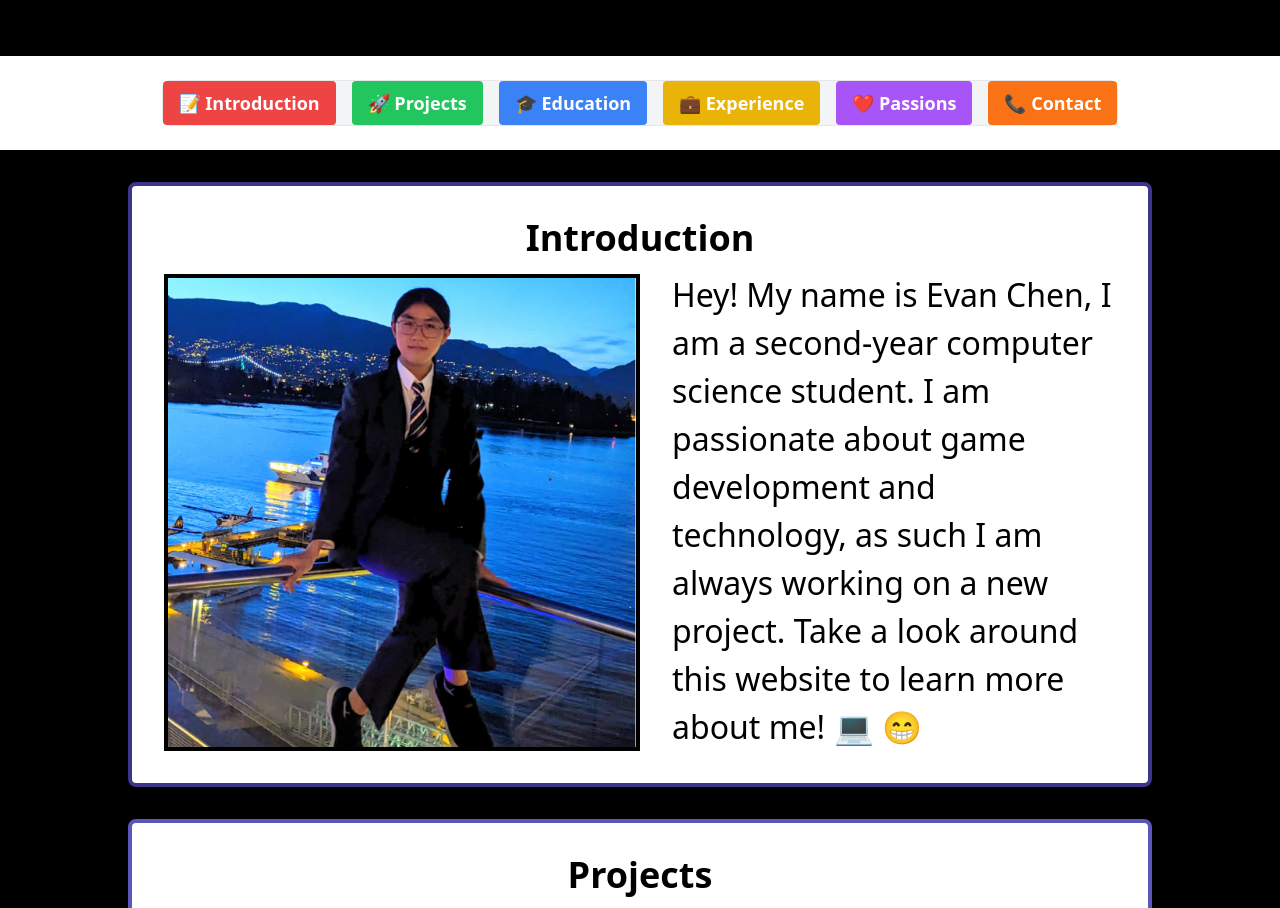
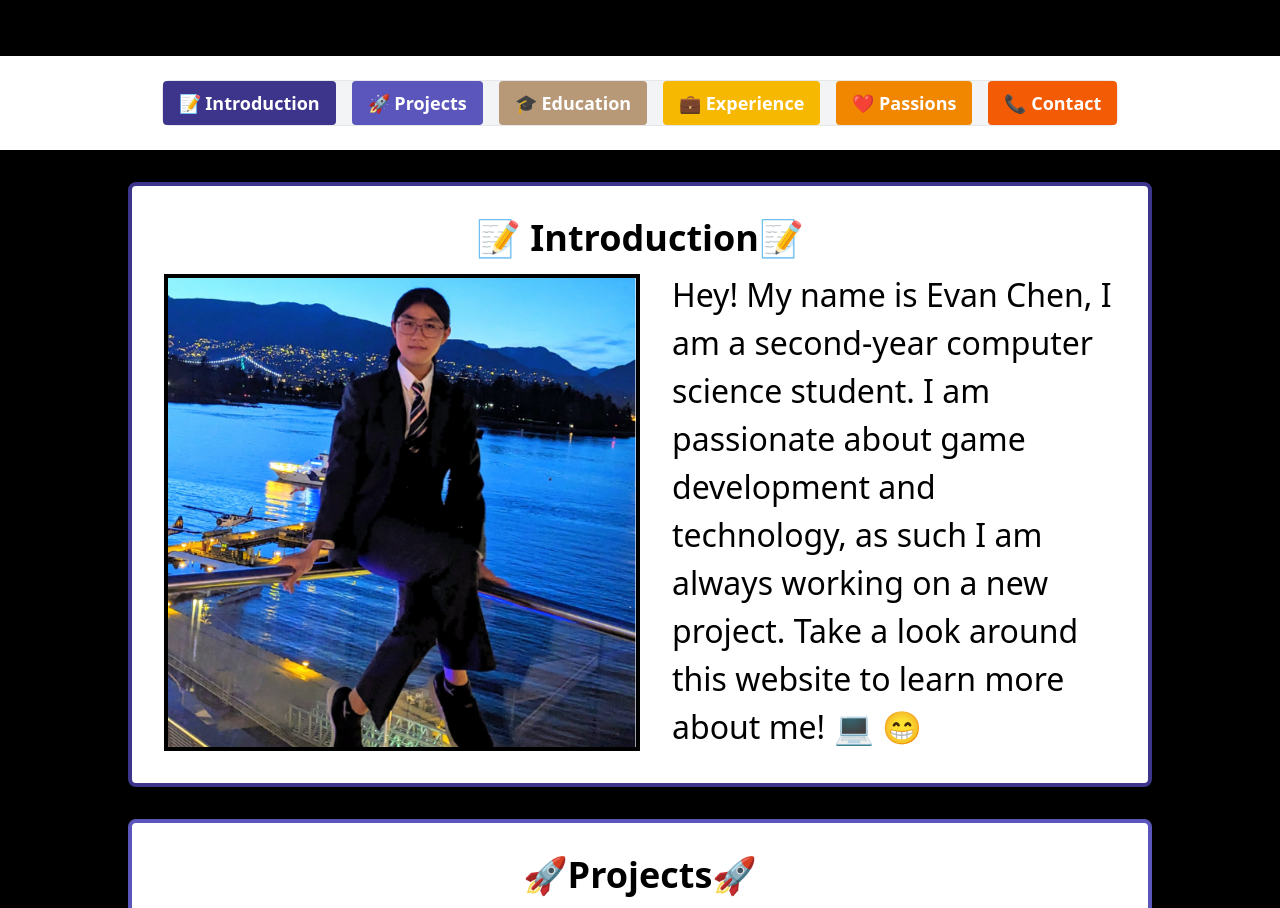
Before and after one commit to EvanDongChen/EvanDongChen.github.io, a plain HTML site: page index.html in a window 1280 px wide. Shown: the part 184-1092 px from the top of the page. Drawn offline with Linux system fonts and the light colour scheme.

Commit message:
Added Emojis next to each title, Color Scheme for Buttons

```diff
--- a/index.html
+++ b/index.html
@@ -20,12 +20,12 @@
 <!-- Navigation Bar -->
 <div class="flex justify-center py-6 bg-white sticky top-0 z-20 shadow-md">
     <div class="flex space-x-4 border p-2 rounded-lg bg-gray-100">
-        <button class="scroll-btn bg-red-500 text-white text-lg font-semibold px-4 py-2 rounded" data-target="#section1">📝 Introduction</button>
-        <button class="scroll-btn bg-green-500 text-white text-lg font-semibold px-4 py-2 rounded" data-target="#section2">🚀 Projects</button>
-        <button class="scroll-btn bg-blue-500 text-white text-lg font-semibold px-4 py-2 rounded" data-target="#section3">🎓 Education</button>
-        <button class="scroll-btn bg-yellow-500 text-white text-lg font-semibold px-4 py-2 rounded" data-target="#section4">💼 Experience</button>
-        <button class="scroll-btn bg-purple-500 text-white text-lg font-semibold px-4 py-2 rounded" data-target="#section5">❤️ Passions</button>
-        <button class="scroll-btn bg-orange-500 text-white text-lg font-semibold px-4 py-2 rounded" data-target="#section6">📞 Contact</button>
+        <button style="background-color: #3D348B; color: #ffffff;" class="scroll-btn text-lg font-semibold px-4 py-2 rounded" data-target="#section1">📝 Introduction</button>
+        <button style="background-color: #5A56BC; color: #ffffff;" class="scroll-btn text-lg font-semibold px-4 py-2 rounded" data-target="#section2">🚀 Projects</button>
+        <button style="background-color: #B79877; color: #ffffff;" class="scroll-btn text-lg font-semibold px-4 py-2 rounded" data-target="#section3">🎓 Education</button>
+        <button style="background-color: #F7B801; color: #ffffff;" class="scroll-btn text-lg font-semibold px-4 py-2 rounded" data-target="#section4">💼 Experience</button>
+        <button style="background-color: #F18701; color: #ffffff;" class="scroll-btn text-lg font-semibold px-4 py-2 rounded" data-target="#section5">❤️ Passions</button>
+        <button style="background-color: #F35B04; color: #ffffff;" class="scroll-btn text-lg font-semibold px-4 py-2 rounded" data-target="#section6">📞 Contact</button>
     </div>
 </div>
 
@@ -34,7 +34,7 @@
 <section id="section1" class="flex items-center justify-center bg-black mt-20" style="height: auto; margin-top: 2rem; margin-bottom: 2rem;">
     <div class="bg-white border-4 shadow-lg rounded-lg p-8 w-4/5 max-w-5xl" style="border-color: #3D348B;">
         <!-- Title -->
-        <h1 class="text-center text-4xl font-bold"> Introduction</h1>
+        <h1 class="text-center text-4xl font-bold">📝  Introduction📝 </h1>
 
         <div class="flex items-start">
             <!-- Image with inline black border styling -->
@@ -59,7 +59,7 @@
   <!-- SECTION 2: PROJECTS -->
   <section id="section2" class="flex items-center justify-center bg-black py-16 mt-30" style="height: auto; margin-top: 2rem; margin-bottom: 2rem;">
     <div class="bg-white border-4 shadow-lg rounded-lg p-8 w-4/5 max-w-5xl text-center" style="border-color: #5A56BC;">
-        <h2 class="text-4xl font-bold text-black mb-8">Projects</h2>
+        <h2 class="text-4xl font-bold text-black mb-8">🚀Projects🚀</h2>
 
         <div class="grid grid-cols-1 md:grid-cols-3 gap-8">
             <!-- Project 1 -->
@@ -127,7 +127,7 @@
 
 <section id="section3" class="flex items-center justify-center bg-black py-16 mt-30" style="height: auto; margin-top: 2rem; margin-bottom: 2rem;">
     <div class="bg-white border-4 border-gray-300 shadow-lg rounded-lg p-8 w-4/5 max-w-5xl text-center" style="border-color: #B79877;">
-        <h2 class="text-4xl font-bold text-black mb-8">Education</h2>
+        <h2 class="text-4xl font-bold text-black mb-8">🎓Education🎓</h2>
 
         <div class="grid grid-cols-1 md:grid-cols-3 gap-8">
             <!-- Project 1 -->
@@ -214,7 +214,7 @@
 
 <section id="section4" class="flex items-center justify-center bg-black py-16 mt-30" style="height: auto; margin-top: 2rem; margin-bottom: 2rem;">
     <div class="bg-white border-4 border-gray-300 shadow-lg rounded-lg p-8 w-4/5 max-w-5xl text-center"style="border-color: #F7B801;>
-        <h2 class="text-4xl font-bold text-black mb-8">Work/Volunteer Experience</h2>
+        <h2 class = "text-4xl font-bold text-black mb-8">💼 Work/Volunteer Experience💼 </h2>
 
         <div class="grid grid-cols-1 md:grid-cols-3 gap-8">
             <!-- Project 1 -->
@@ -304,8 +304,10 @@
 <!--PASSIONS !-->
 
 <section id="section5" class="flex items-center justify-center bg-black py-16 mt-30" style="height: auto; margin-top: 2rem; margin-bottom: 2rem;">
-    <div class="bg-white border-4 border-gray-300 shadow-lg rounded-lg p-8 w-4/5 max-w-5xl text-center" style="border-color: #F18701;>
-        <h2 class="text-4xl font-bold text-black mb-8">Passions</h2>
+    <div class="bg-white border-4 border-gray-300 shadow-lg rounded-lg p-8 w-4/5 max-w-5xl text-center" style="border-color: #F18701;">
+
+
+        <h2 class="text-4xl font-bold text-black mb-8">❤️Passions❤️</h2>
 
         <div class="grid grid-cols-1 md:grid-cols-3 gap-8">
             <!-- Project 1 -->
@@ -364,7 +366,7 @@
     <section id="section6" class="flex items-center justify-center bg-black" style="height: 300px;">
         <div class="bg-white border-4 border-gray-300 shadow-lg rounded-lg p-8 w-4/5 max-w-5xl text-center"style="border-color: #F35B04;">
             <!-- Title and Subtitle -->
-            <h2 class="text-4xl font-bold text-black mb-8">Contact</h2>
+            <h2 class="text-4xl font-bold text-black mb-8">📞Contact📞</h2>
             <p class="mt-4 text-base"> Want to work together? Let’s stay in touch! Refer to the links below.</p>
 
             <!-- Links Section with Emojis and Uniform Font Size -->
```
